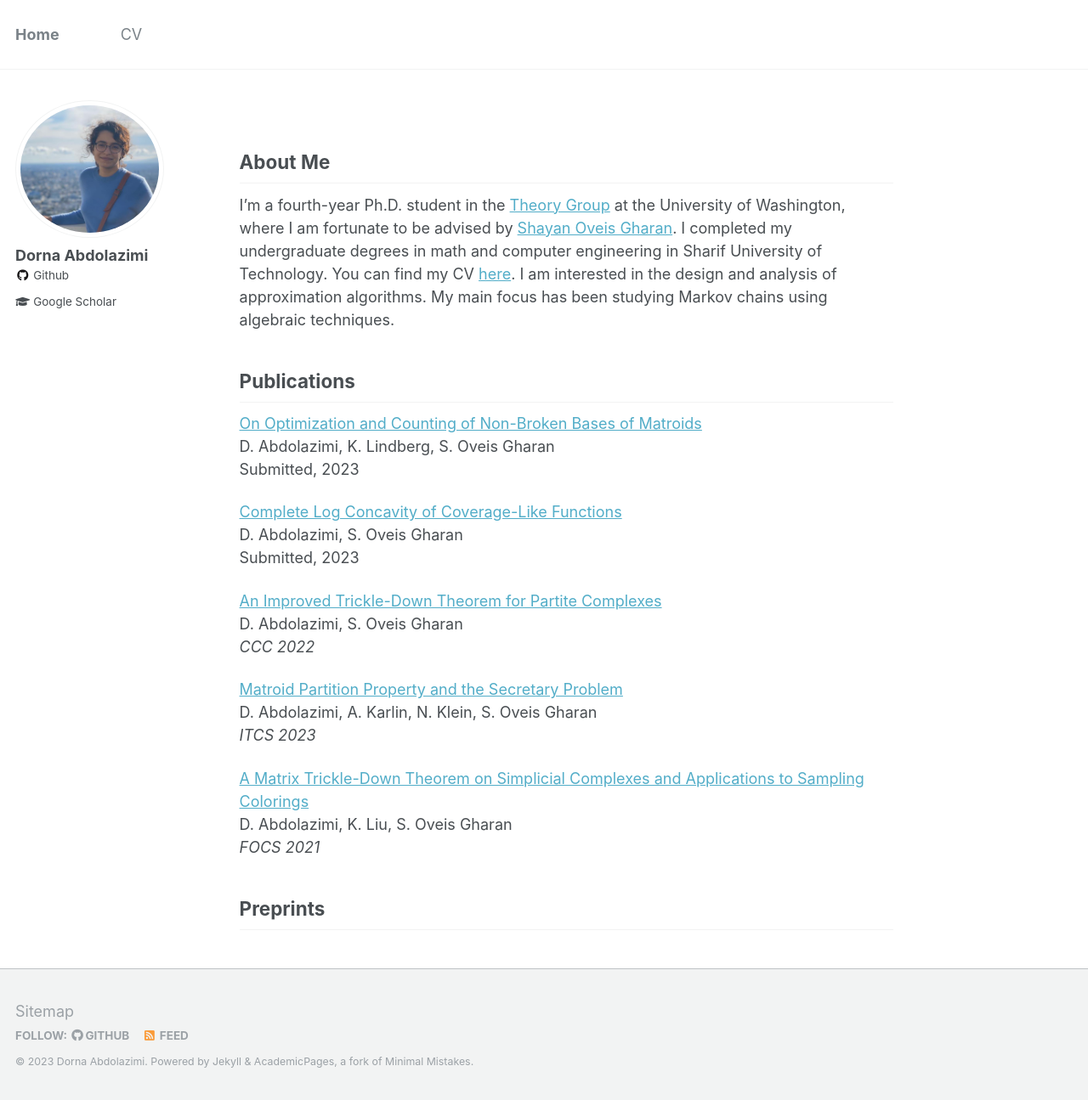
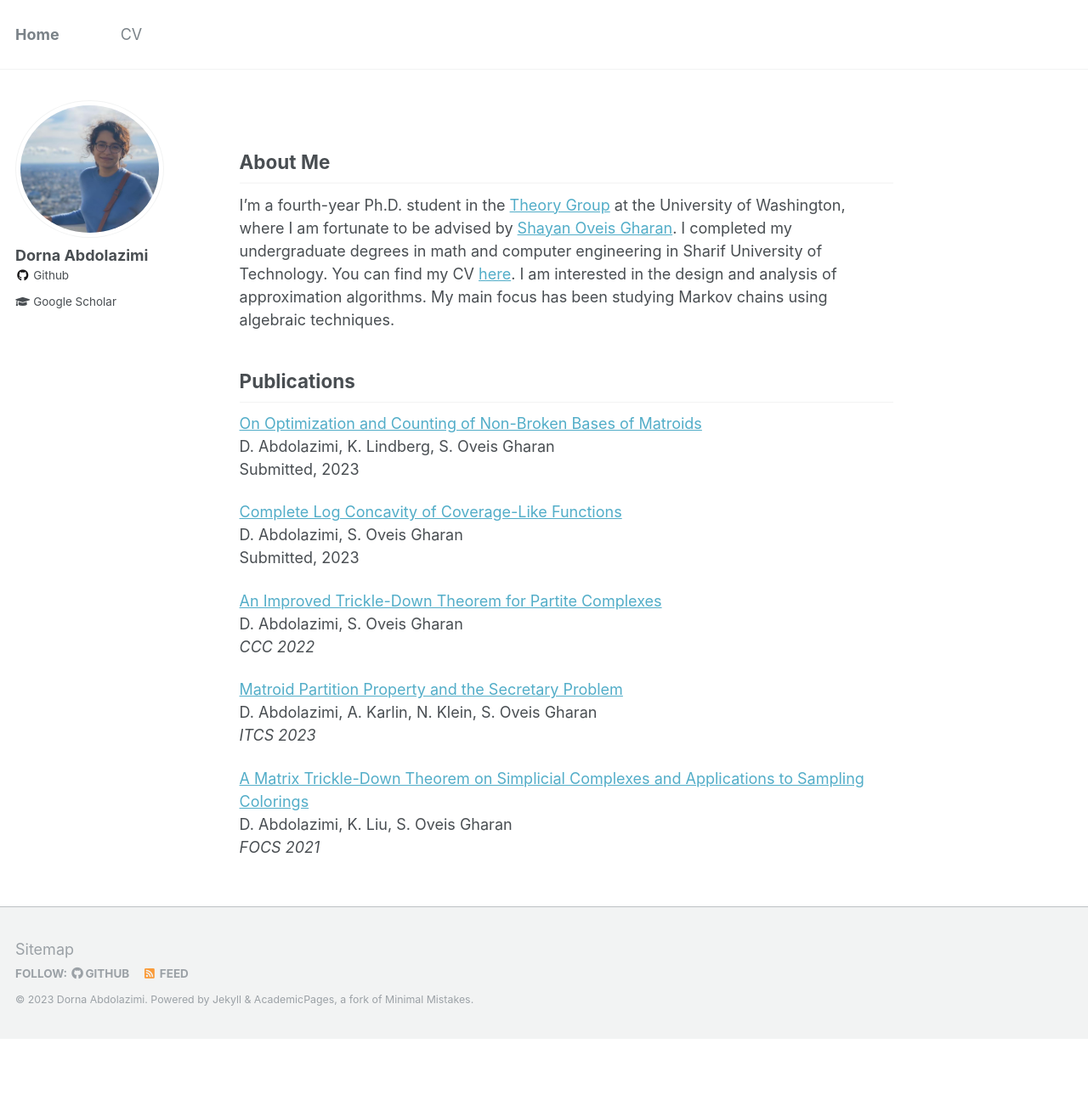
Before and after one commit to dorna-abdolazimi/dorna-abdolazimi.github.io, a Jekyll site: the page built from _pages/about.md, in a window 1280 px wide. Shown: the whole page at 85% size. Built offline with Jekyll 4.4.1, drawn with Linux system fonts in a browser that asks for light colours; after the commit the page ends 1223 px from its top, so only the background shows below that.

Commit message:
Update about.md

```diff
--- a/_pages/about.md
+++ b/_pages/about.md
@@ -31,5 +31,3 @@ D. Abdolazimi, A. Karlin, N. Klein, S. Oveis Gharan <br />
 [A Matrix Trickle-Down Theorem on Simplicial Complexes and Applications to Sampling Colorings](https://arxiv.org/abs/2106.03845) <br />
 D. Abdolazimi, K. Liu, S. Oveis Gharan <br />
 *FOCS 2021*
-
-## Preprints
```
